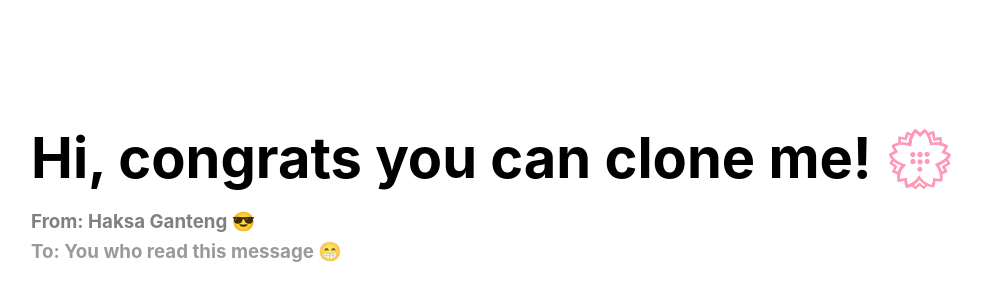
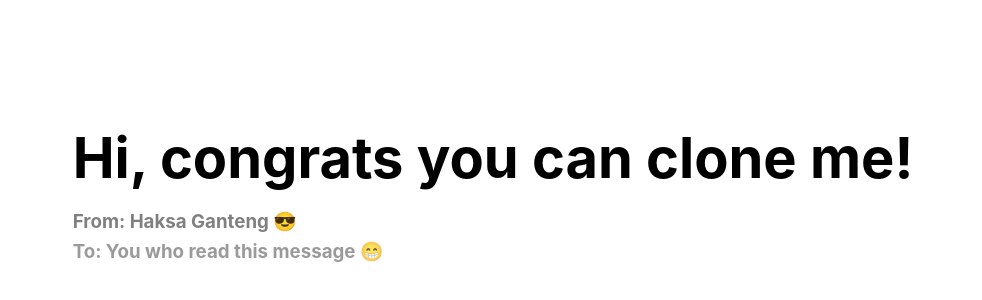
Before and after one commit to haksatryabhaswara/dee, a React (Create React App) app: page / in a window 1280 px wide. Shown: the part 216-516 px from the top of the page, without its empty margins (147-1129 px from the left). Built offline with nearby package versions, Linux system fonts and the light colour scheme.

Commit message:
test branch nich

```diff
--- a/src/App.js
+++ b/src/App.js
@@ -14,7 +14,7 @@ export default function App() {
     >
       <div>
         <h1 class="fade-in-text" style={{ fontSize: "3.5rem" }}>
-          Hi, congrats you can clone me! 💮
+          Hi, congrats you can clone me!
         </h1>
         <h3
           class="fade-in-text1"
```
